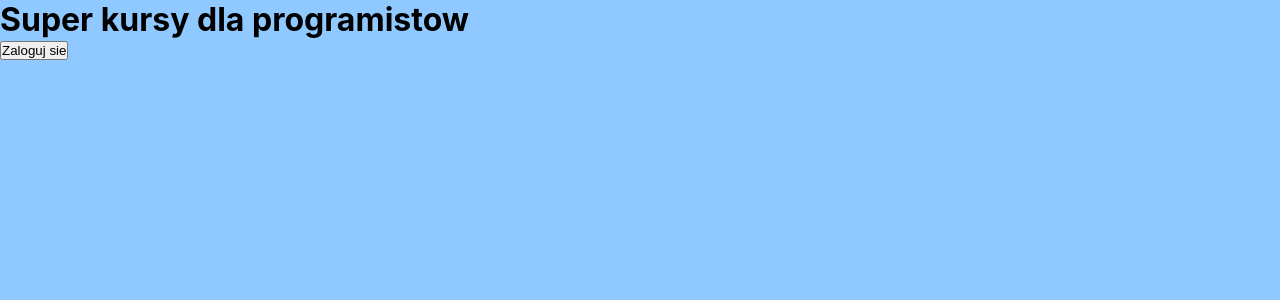
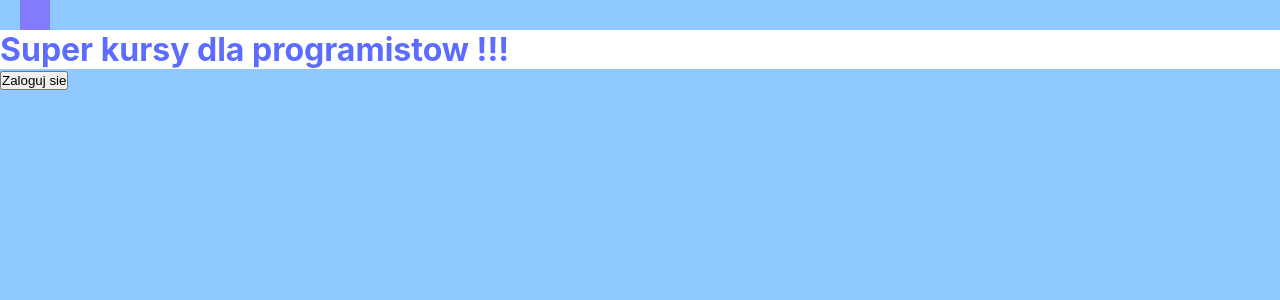
Before and after one commit to marcinoles87/courswebsite, a React (Create React App) app: page / in a window 1280 px wide. Shown: the top 300 px of the page. Built offline with nearby package versions, Linux system fonts and the light colour scheme; no server answers.

Commit message:
Modal Add

```diff
--- a/src/App.js
+++ b/src/App.js
@@ -1,6 +1,7 @@
 import React from 'react';
 
 import Header from '../src/components/Header'
+import  '../src/components/Header.css';
 import './App.css';
 
 import StoreProvider from './store/StoreProvider';
--- a/src/components/Header.css
+++ b/src/components/Header.css
@@ -9,3 +9,17 @@
     border-bottom: 2px solid black;
     box-shadow: 0 3px 8px black;
 }
+
+div .logo {
+    width: 30px;
+    height: 30px;
+    margin-left:20px;
+    background-color: rgb(131, 122, 252);
+
+}
+
+div .title {
+    flex-grow: 1;
+    background-color: #fff;
+    color:rgb(92, 108, 255);
+}
--- a/src/components/Header.js
+++ b/src/components/Header.js
@@ -9,10 +9,10 @@ const Header = () => {
 
     return (
         <header>
-            <div className="logo">
-                <h1>Super kursy dla programistow</h1>
+            <div className="logo"></div>
+                <h1 className="title">Super kursy dla programistow  !!!</h1>
                 <button>{setProperlyLabel}</button>
-            </div>
+
         </header>
      );
 }
--- /dev/null
+++ b/src/components/index.js
@@ -0,0 +1 @@
+export {default } from './Header';
--- /dev/null
+++ b/src/components/modal/modal.jsx
@@ -0,0 +1,2 @@
+import React from "react";
+import { ReactDOM } from "react-dom";
```
Also changed, not shown: src/components/modal/modal.css (added, +11 -0 lines).
